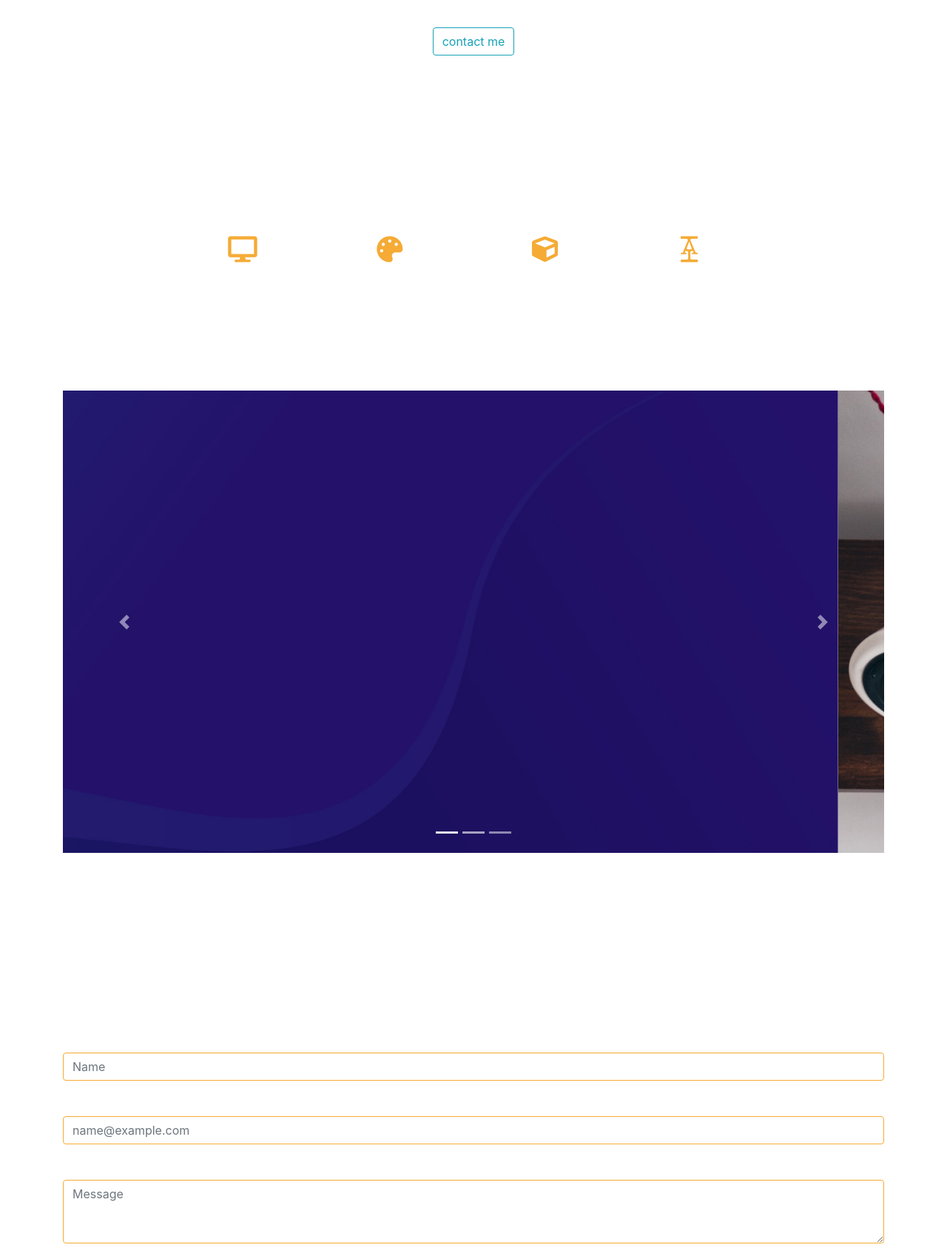
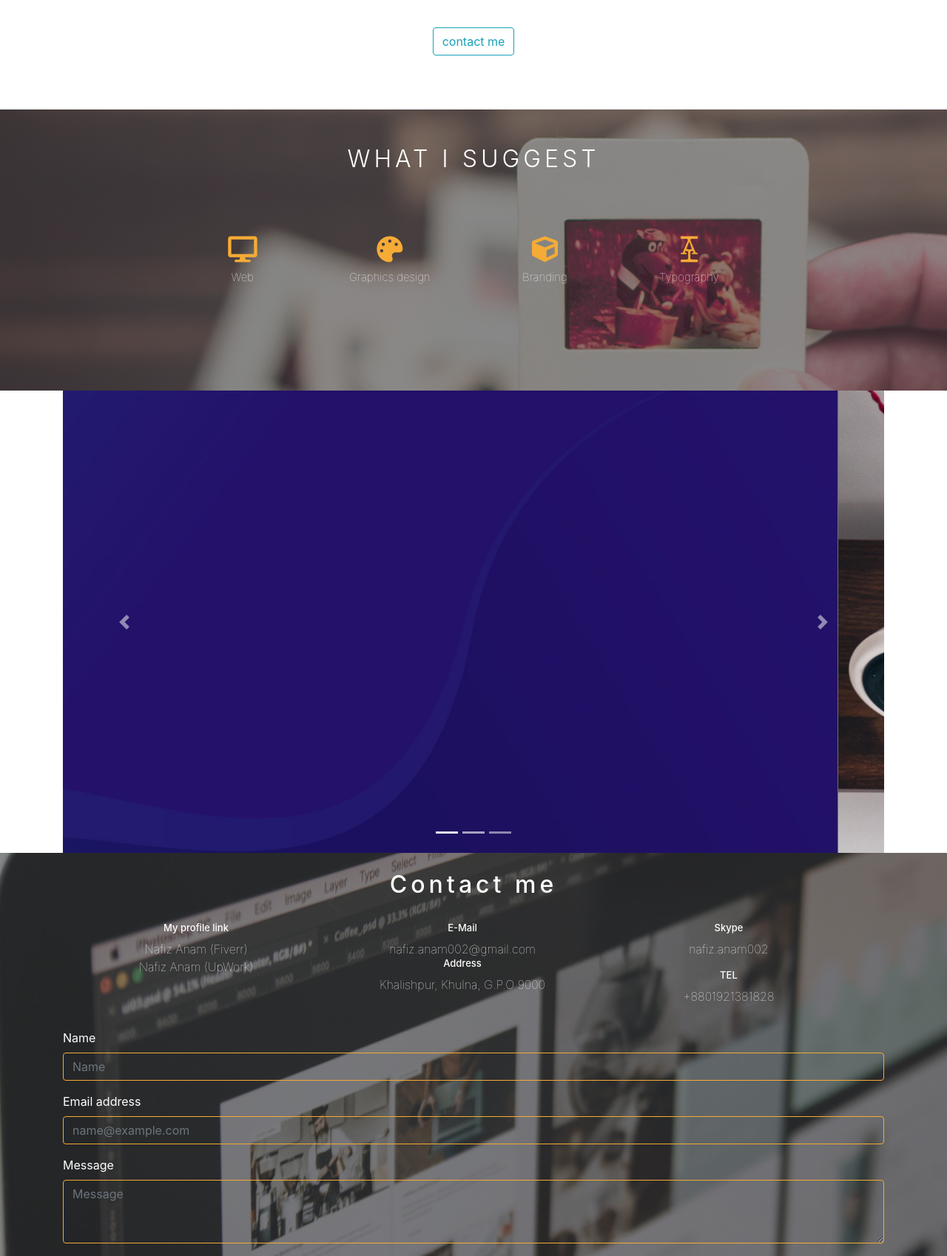
Before and after one commit to Nafiz-Anam/ledp-practice-website, a plain HTML site: page index.html in a window 1280 px wide. Shown: the part 1102-2800 px from the top of the page at 74% size. Drawn offline with Linux system fonts and the light colour scheme.

Commit message:
Update style.css

```diff
--- a/css/style.css
+++ b/css/style.css
@@ -15,7 +15,7 @@
 /* banner */
 
 header {
-    background-image: url('img/bg011c.jpg');
+    background-image: url('/img/bg011c.jpg');
     background-size: cover;
     width: 100%;
     height: 625px;
@@ -101,7 +101,7 @@ h3 {
 }
 
 .suggest {
-    background-image: url('img/bg012c.jpg');
+    background-image: url('/img/bg012c.jpg');
 }
 
 #suggest h2 {
@@ -145,7 +145,7 @@ h3 {
 /* footer area */
 
 #footer {
-    background-image: url('img/bg013c.jpg');
+    background-image: url('/img/bg013c.jpg');
     width: 100%;
     height: 700px;
 }
```
